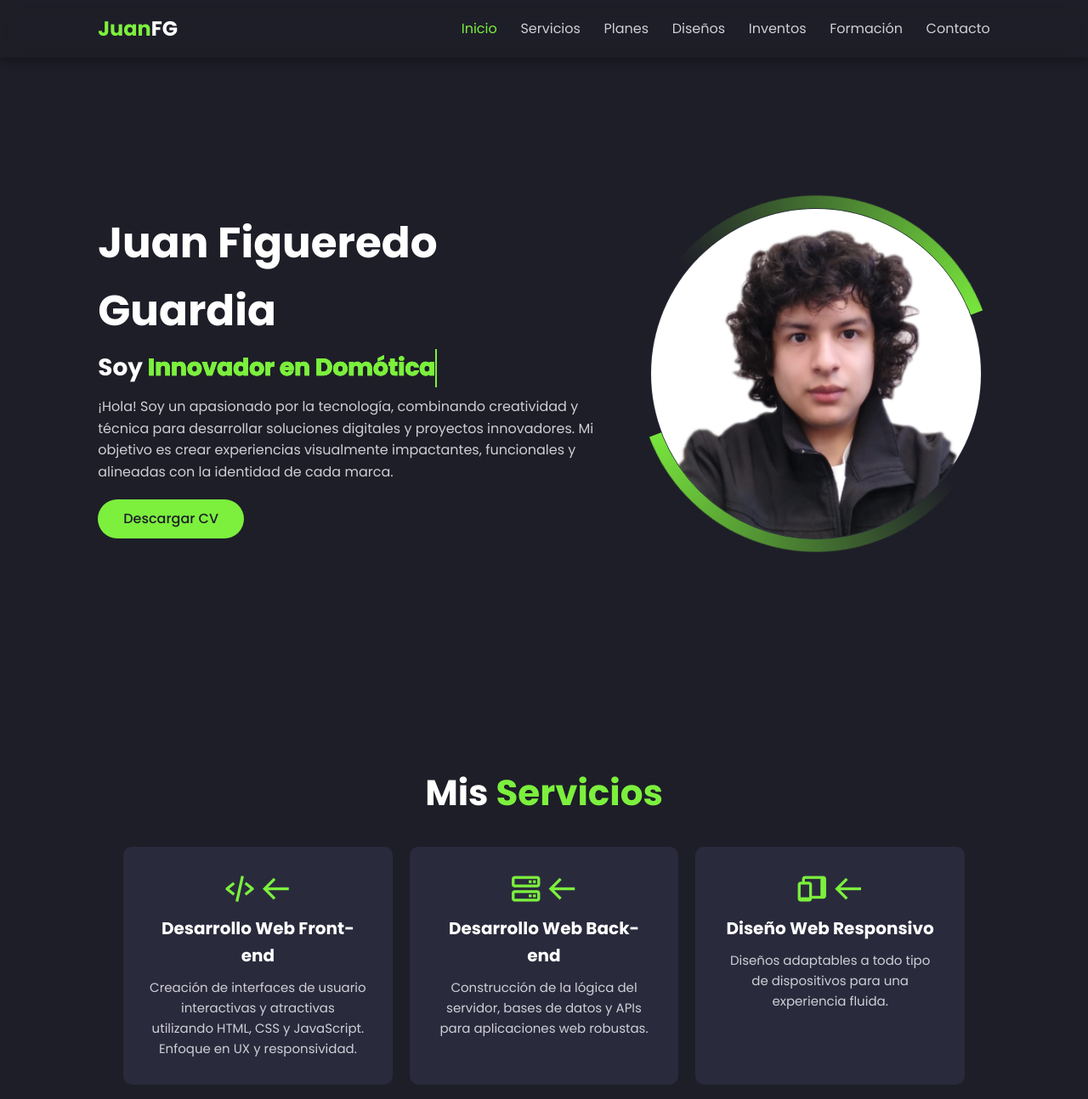
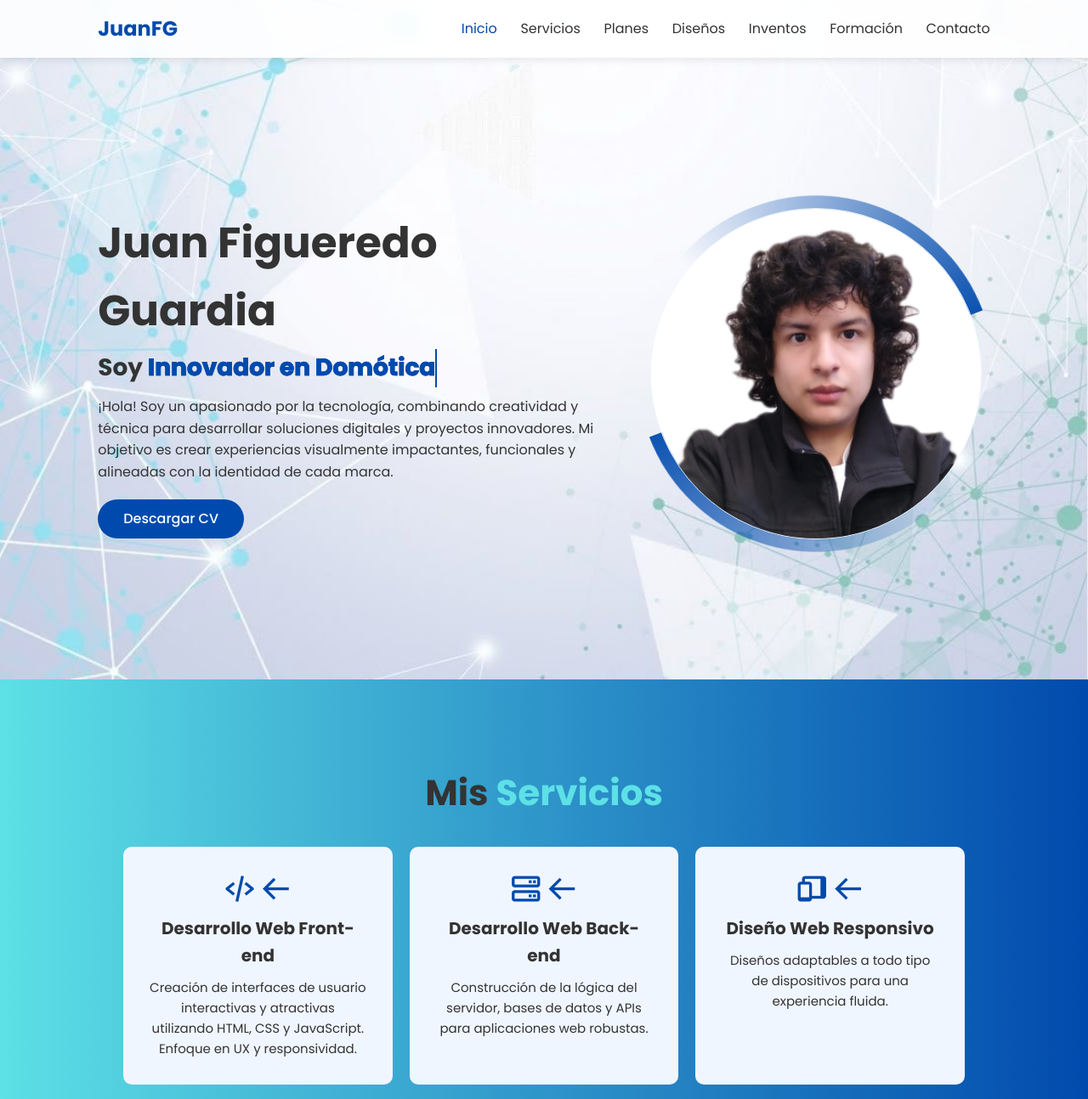
Before and after one commit to JuanFigueredoGuardia/Portafolios, a plain HTML site: page index.html in a window 1280 px wide. Shown: the top 1294 px of the page at 85% size. Drawn offline with nearby package versions, Linux system fonts and the light colour scheme.

Commit message:
Add files via upload

```diff
--- a/index.html
+++ b/index.html
@@ -16,7 +16,7 @@
 </head>
 <body>
     <header class="header">
-        <a href="#" class="logo">Juan<span>FG</span></a>
+        <a href="#" class="logo">JuanFG</a>
         <i class='bx bx-menu' id="menu-icon"></i>
         <nav class="nav-menu">
             <a href="#home" class="active">Inicio</a>
@@ -241,7 +241,6 @@
     <!-- Sección Posters -->
     <section class="posters active" id="posters">
         <h2 class="heading">Inventos con <span>Arduino y ESP32</span></h2>
-        <p class="sub-text">Proyectos desarrollados con placas electrónicas, sensores y programación.</p>
         <div class="posters-container">
             <div class="poster-item">
                 <img src="Imagenes/WhatsApp Image 2025-08-01 at 11.22.54.jpeg" alt="Proyecto Arduino">
--- a/style.css
+++ b/style.css
@@ -2,13 +2,15 @@
 
 /* Variables de marca */
 :root {
-    --bg-color: #1e1e28;
-    --second-bg-color: #2a2a3d;
-    --main-color: #7cf03d;
-    --white-color: #fff;
-    --text-gray: #cfcfd6;
-    --disabled-color: rgba(255,255,255,0.2);
+    --bg-color: #ffffff; /* Fondo principal blanco */
+    --second-bg-color: #f0f6ff; /* Azul muy claro para secciones */
+    --main-color: #004aad; /* Azul principal */
+    --accent-color: #5de0e6; /* Azul celeste */
+    --white-color: #ffffff;
+    --text-gray: #333333; /* Texto más oscuro para contraste */
+    --disabled-color: rgba(0, 0, 0, 0.1);
 }
+
 
 /* Reset */
 * {
@@ -28,8 +30,8 @@ html {
 }
 
 body {
-    background: var(--bg-color);
-    color: var(--white-color);
+    background: linear-gradient(90deg, #5de0e6, #004aad);
+    color: var(--text-gray);
     line-height: 1.6;
 }
 
@@ -40,9 +42,9 @@ body {
     left: 0;
     width: 100%;
     padding: 1.5rem 9%;
-    background: rgba(30, 30, 40, 0.9);
+    background: rgba(255, 255, 255, 0.85);
     backdrop-filter: blur(10px);
-    box-shadow: 0 2px 12px rgba(0,0,0,0.4);
+    box-shadow: 0 2px 10px rgba(0, 0, 0, 0.1);
     display: flex;
     justify-content: space-between;
     align-items: center;
@@ -105,11 +107,12 @@ section.active {
 }
 
 .heading span {
-    color: var(--main-color);
+    color: var(--accent-color);
 }
 
 /* HOME */
 .home {
+    background: url("Imagenes/6d95c81bb664bbe635e6a5a6cf1beb3b.jpg") no-repeat center center/cover;
     flex-direction: row;
     justify-content: space-between;
     gap: 3rem;
@@ -163,8 +166,8 @@ section.active {
 .btn {
     display: inline-block;
     padding: 1rem 3rem;
-    background: var(--main-color);
-    color: var(--bg-color);
+     background: var(--main-color);
+    color: #fff;
     border-radius: 4rem;
     font-size: 1.6rem;
     font-weight: 500;
@@ -172,9 +175,9 @@ section.active {
 }
 
 .btn:hover {
-    background: transparent;
+    background: var(--accent-color);
     border: 0.2rem solid var(--main-color);
-    color: var(--main-color);
+    color: #000;
     box-shadow: 0 0 10px var(--main-color);
 }
 /* --- FIX: anillo giratorio centrado y detrás de la foto --- */
@@ -356,6 +359,7 @@ section.active {
 
 
 /* DISEÑOS */
+
 .diseños-container {
     display: grid;
     grid-template-columns: repeat(auto-fit, minmax(28rem, 1fr));
@@ -363,7 +367,7 @@ section.active {
 }
 
 .diseño-item {
-    background: var(--second-bg-color);
+    background: url("Imagenes/6d95c81bb664bbe635e6a5a6cf1beb3b.jpg") no-repeat center center/cover;
     border-radius: 1rem;
     padding: 2rem;
     text-align: center;
@@ -397,7 +401,7 @@ section.active {
 }
 
 .poster-item {
-    background: #f9f9f9;
+    background: url("Imagenes/6d95c81bb664bbe635e6a5a6cf1beb3b.jpg") no-repeat center center/cover;
     color: #000;
     border-radius: 1rem;
     padding: 1rem;
@@ -423,7 +427,7 @@ section.active {
 }
 
 .formacion-box {
-    background: var(--second-bg-color);
+    background: url("Imagenes/6d95c81bb664bbe635e6a5a6cf1beb3b.jpg") no-repeat center center/cover;
     padding: 2rem;
     border-radius: 1rem;
     text-align: center;
@@ -443,6 +447,7 @@ section.active {
 
 /* CONTACTO */
 .contact {
+    background: url("Imagenes/6d95c81bb664bbe635e6a5a6cf1beb3b.jpg") no-repeat center center/cover;
     text-align: center;
 }
 
```
Also changed, not shown: Imagenes/6d95c81bb664bbe635e6a5a6cf1beb3b.jpg (added).
